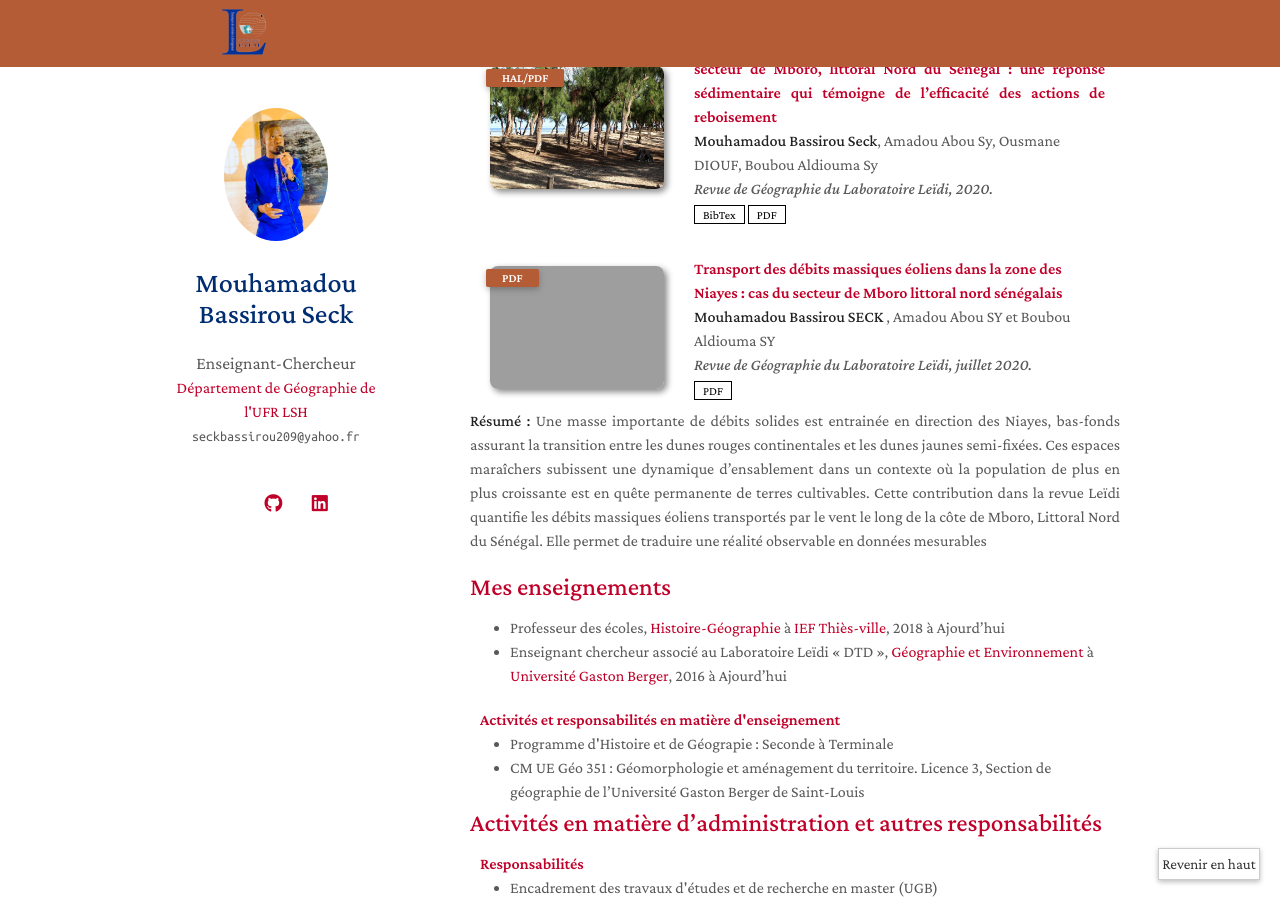
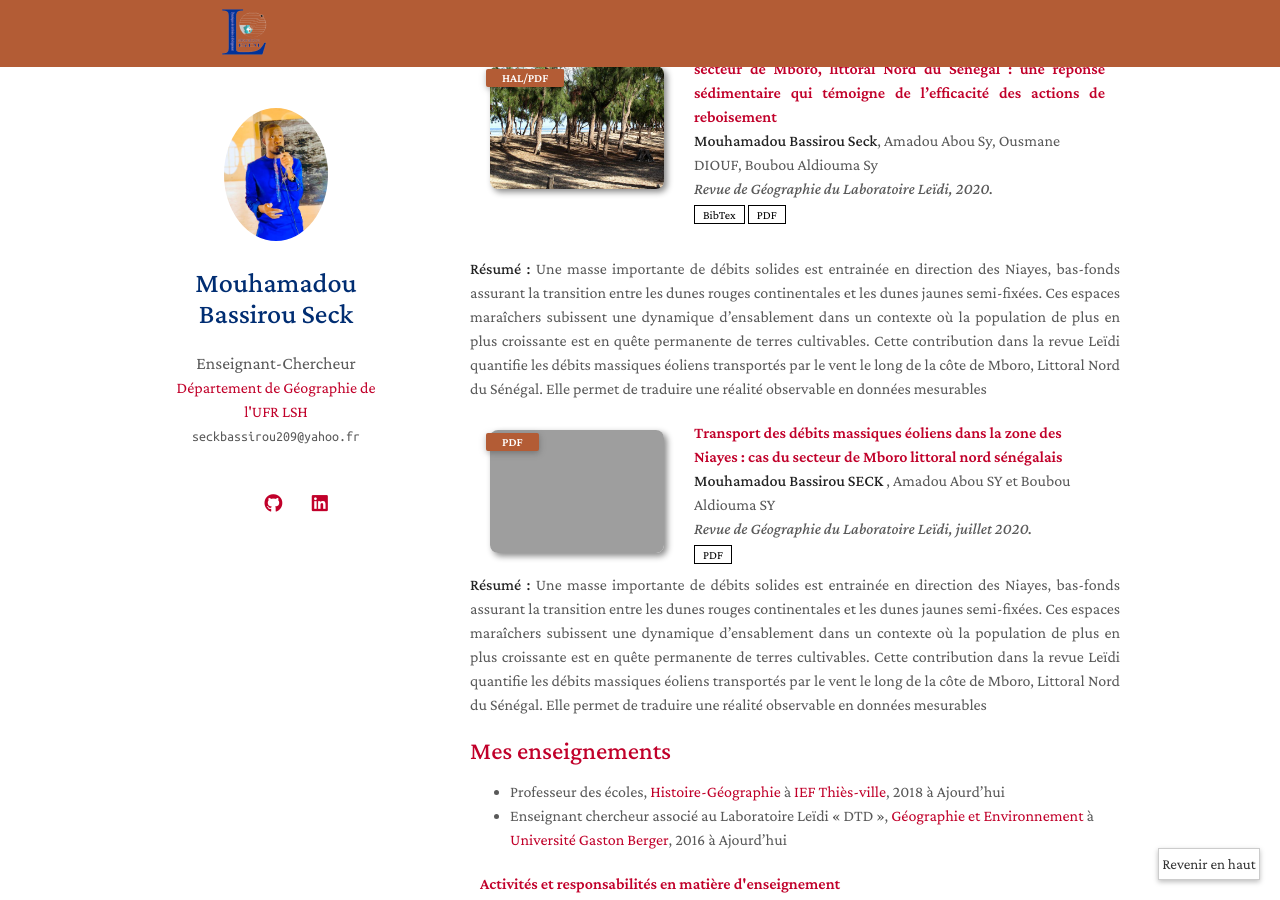
Before and after one commit to Bassmbacke/researchpage, a Jekyll site: the page built from index.md, in a window 1280 px wide and 900 px high, scrolled down 1044 px. Built offline with Jekyll 4.4.1, drawn with Linux system fonts in a browser that asks for light colours; nearby versions of some CDN libraries; comment, search, counter and statistics services are not loaded; a style sheet for code colours, icons or effects is not loaded; our own code applies the rules of GitHub Pages for plain Markdown files.

Commit message:
Update publications.md

```diff
--- a/_includes/publications.md
+++ b/_includes/publications.md
@@ -103,7 +103,8 @@
 </li>
 <br>
  <li>
-
+<p style="text-align: justify"><strong> Résumé : </strong>Une masse importante de débits solides est entrainée en direction des Niayes, bas-fonds assurant la transition entre les dunes rouges continentales et les dunes jaunes semi-fixées. Ces espaces maraîchers subissent une dynamique d’ensablement dans un contexte où la population de plus en plus croissante est en quête permanente de terres cultivables.
+Cette contribution dans la revue Leïdi quantifie les débits massiques éoliens transportés par le vent le long de la côte de Mboro, Littoral Nord du Sénégal. Elle permet de traduire une réalité observable en données mesurables</p>
 <div class="pub-row">
   <div class="col-sm-3 abbr" style="position: relative;padding-right: 15px;padding-left: 15px;">
     <img src="https://bassmbacke.github.io/researchpage/assets/img/article1.png" class="teaser img-fluid z-depth-1">
```
